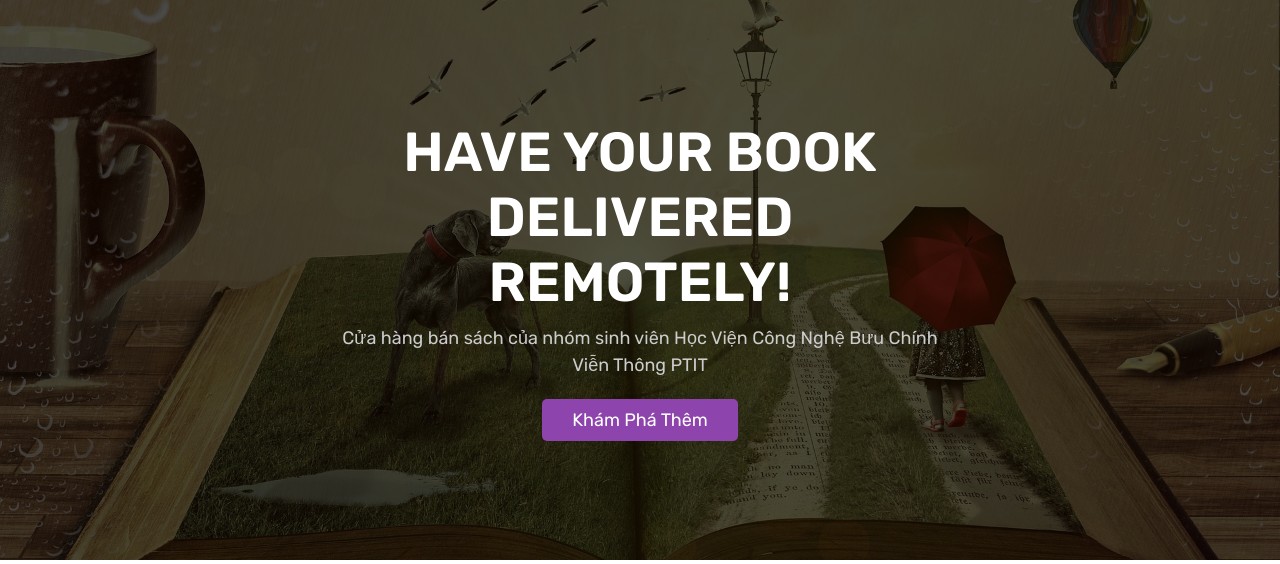
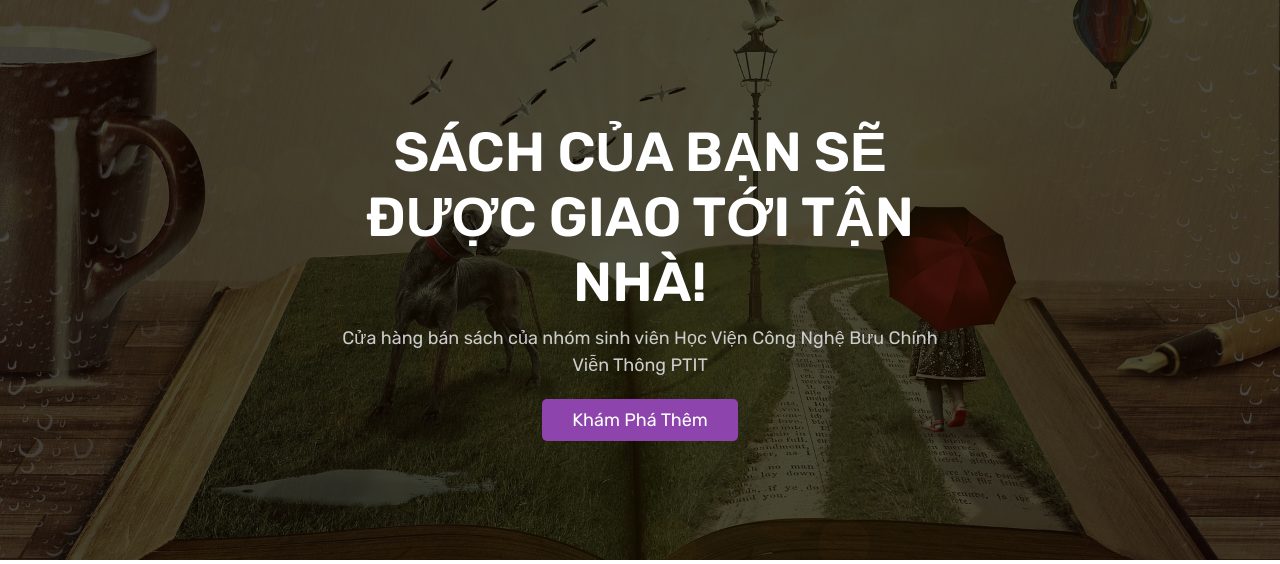
Before and after one commit to Kuroba2/BTLwebBookstore, a PHP site: page /home.php in a window 1280 px wide. Shown: the part 134-698 px from the top of the page. Run offline with PHP 8.4, Linux system fonts and the light colour scheme; the visitor is signed in with stand-in values (Sample User, id 1); data that the repository does not hold is empty.

Commit message:
update 20:53 1/5

```diff
--- a/project/about.php
+++ b/project/about.php
@@ -32,8 +32,8 @@ if(!isset($user_id)){
 <?php include 'header.php'; ?>
 
 <div class="heading">
-   <h3>about us</h3>
-   <p> <a href="home.php">Trang Chủ</a> / Về Chúng Tôi </p>
+   <h3> Thông tin về shop </h3>
+
 </div>
 
 <section class="about">
--- a/project/home.php
+++ b/project/home.php
@@ -52,7 +52,7 @@ if(isset($_POST['add_to_cart'])){
 <section class="home">
 
    <div class="content">
-      <h3>Have your book delivered remotely!</h3>
+      <h3>SÁCH CỦA BẠN SẼ ĐƯỢC GIAO TỚi TẬN NHÀ!</h3>
       <p>Cửa hàng bán sách của nhóm sinh viên Học Viện Công Nghệ Bưu Chính Viễn Thông PTIT</p>
       <a href="about.php" class="white-btn">Khám phá thêm</a>
    </div>
```
